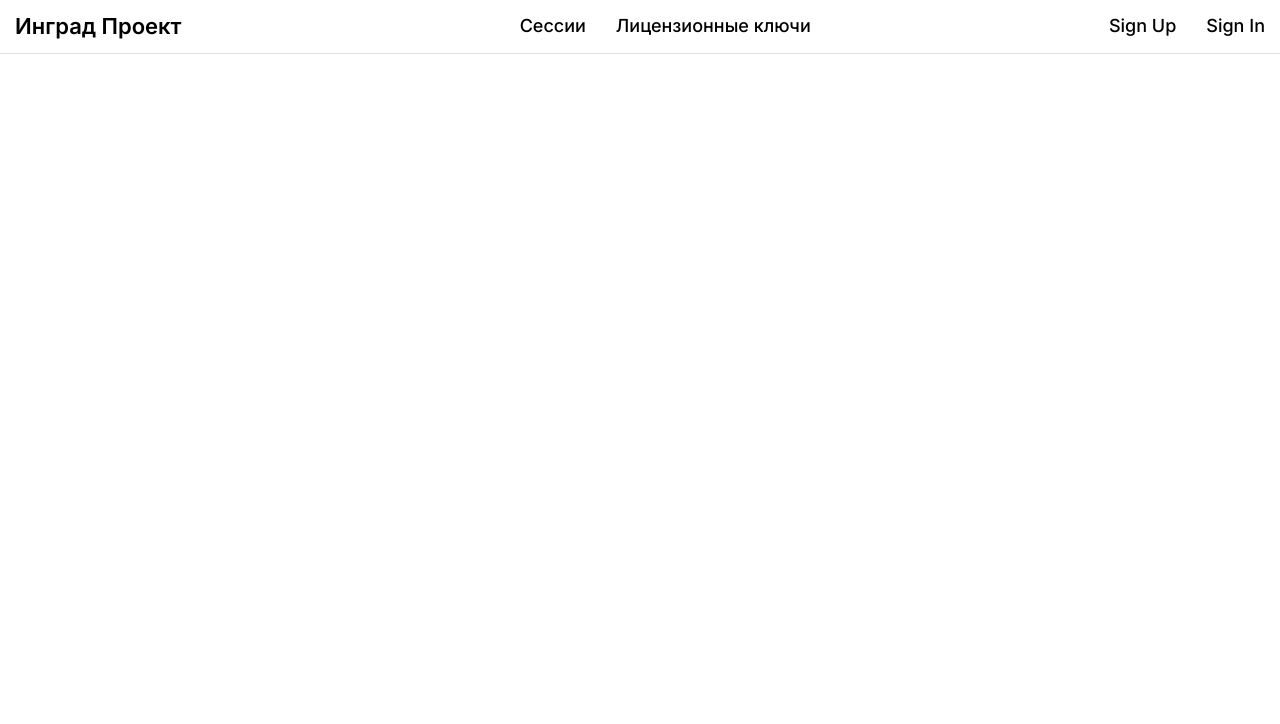
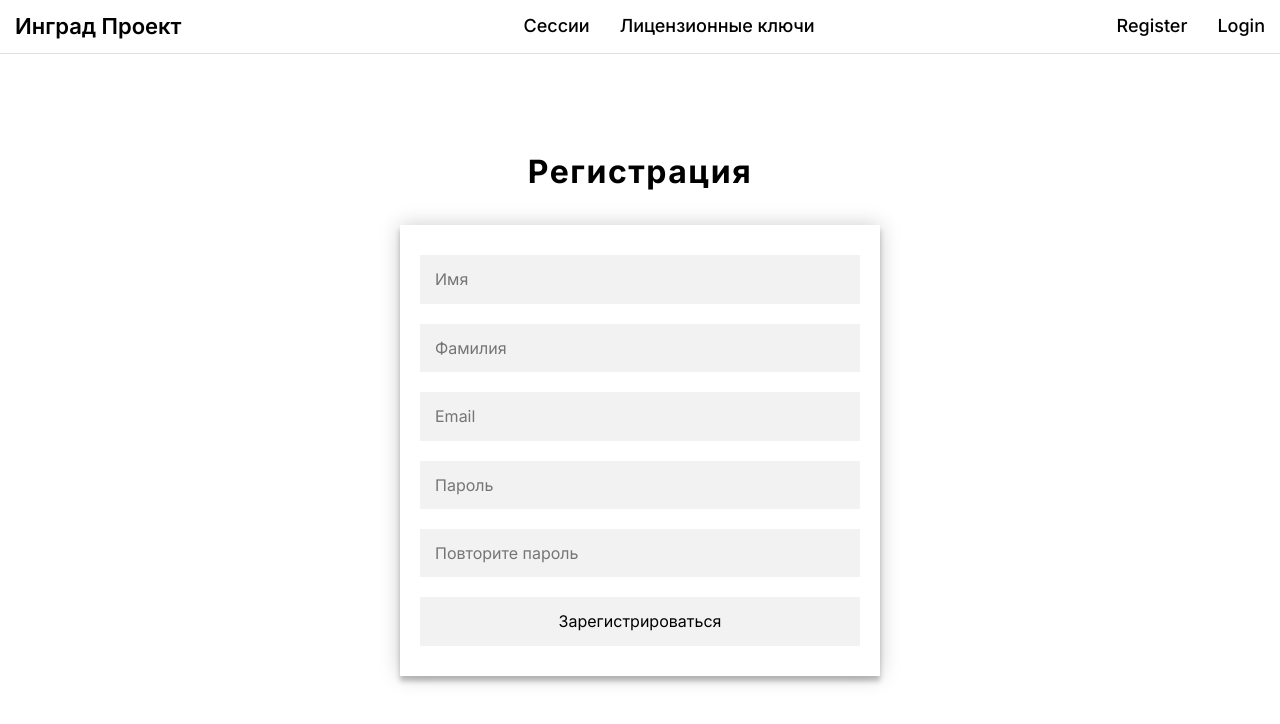
Before and after one commit to Abdurakhman20/ingrad-admin-panel, a React (Vite) app: page /register in a window 1280 px wide. Shown: the top 724 px of the page. Built offline with nearby package versions, Linux system fonts and the light colour scheme.

Commit message:
create register page

```diff
--- a/index.html
+++ b/index.html
@@ -1,5 +1,5 @@
-<!doctype html>
-<html lang="en">
+<!DOCTYPE html>
+<html lang="ru">
   <head>
     <meta charset="UTF-8" />
     <link rel="icon" type="image/svg+xml" href="/vite.svg" />
--- a/src/App.tsx
+++ b/src/App.tsx
@@ -3,8 +3,8 @@ import Home from "./pages/Home/Home";
 import Header from "./components/Header/Header";
 import Sessions from "./pages/Sessions/Sessions";
 import LicenseKeys from "./pages/LicenseKeys/LicenseKeys";
-import SignUp from "./pages/SignUp/SignUp";
-import SignIn from "./pages/SignIn/SignIn";
+import Login from "./pages/Login/Login";
+import Register from "./pages/Register/Register";
 
 function App() {
   return (
@@ -14,8 +14,8 @@ function App() {
         <Route path="/" element={<Home />} />
         <Route path="/sessions" element={<Sessions />} />
         <Route path="/license-keys" element={<LicenseKeys />} />
-        <Route path="/sign-up" element={<SignUp />} />
-        <Route path="/sign-in" element={<SignIn />} />
+        <Route path="/register" element={<Register />} />
+        <Route path="/login" element={<Login />} />
       </Routes>
     </div>
   );
--- a/src/components/Header/Header.tsx
+++ b/src/components/Header/Header.tsx
@@ -26,11 +26,11 @@ const Header = () => {
             </ul>
           </nav>
           <div className={styles.auth}>
-            <Link className={styles.link} to="/sign-up">
-              Sign Up
+            <Link className={styles.link} to="/register">
+              Register
             </Link>
-            <Link className={styles.link} to="/sign-in">
-              Sign In
+            <Link className={styles.link} to="/login">
+              Login
             </Link>
           </div>
         </div>
--- a/src/index.css
+++ b/src/index.css
@@ -1,5 +1,9 @@
 @import "_normalize.css";
 @import url("https://fonts.googleapis.com/css2?family=Inter:wght@100..900&display=swap");
+
+:root {
+  --accent-color: #d0770b;
+}
 
 *,
 ::before,
--- /dev/null
+++ b/src/pages/Login/Login.tsx
@@ -0,0 +1,7 @@
+import React from "react";
+
+const Login: React.FC = () => {
+  return <div className="wrapper">Login</div>;
+};
+
+export default Login;
--- /dev/null
+++ b/src/pages/Register/Register.module.css
@@ -0,0 +1,73 @@
+.register_page {
+  margin-top: 100px;
+}
+
+.title {
+  text-align: center;
+  letter-spacing: 1.5px;
+  margin: 0;
+  margin-bottom: 35px;
+}
+
+.form_container {
+  max-width: 480px;
+  background-color: white;
+  margin: auto;
+  box-shadow: 0 0 20px 0 rgba(0, 0, 0, 0.2), 0 5px 5px 0 rgba(0, 0, 0, 0.24);
+  padding: 10px;
+}
+
+.register_form {
+  display: flex;
+  flex-direction: column;
+  justify-content: space-evenly;
+  padding: 10px;
+}
+
+.success_message {
+  font-family: "Inter", sans-serif;
+  background-color: var(--accent-color);
+  padding: 15px;
+  color: white;
+  text-align: center;
+}
+
+.form_field {
+  margin: 10px 0 10px 0;
+  padding: 15px;
+  font-size: 1.6rem;
+  border: 0;
+  font-family: "Inter", sans-serif;
+}
+
+span {
+  font-family: "Inter", sans-serif;
+  font-size: 1.4rem;
+  color: red;
+  margin-bottom: 15px;
+}
+
+input {
+  background: #f2f2f2;
+}
+
+.error {
+  border-style: solid;
+  border: 2px solid #ffa4a4;
+}
+
+button {
+  color: #000;
+  cursor: pointer;
+  transition: all 0.3s ease-in-out;
+  background-color: #f2f2f2;
+}
+
+button:hover {
+  background: var(--accent-color);
+  color: #fff;
+}
+
+button:disabled {
+  cursor: default;
+}
--- /dev/null
+++ b/src/pages/Register/Register.tsx
@@ -0,0 +1,106 @@
+import React, { useState } from "react";
+import styles from "./Register.module.css";
+
+interface IFormValues {
+  firstName: string;
+  lastName: string;
+  email: string;
+  password: string;
+  passwordAgain: string;
+}
+
+const Register: React.FC = () => {
+  const [values, setValues] = useState<IFormValues>({
+    firstName: "",
+    lastName: "",
+    email: "",
+    password: "",
+    passwordAgain: "",
+  });
+
+  const handleInputChange = (event: React.FormEvent<HTMLInputElement>) => {
+    event.preventDefault();
+
+    const { name, value } = event.currentTarget;
+    setValues((values) => ({
+      ...values,
+      [name]: value,
+    }));
+  };
+
+  const [submitted, setSubmitted] = useState(false);
+  const [valid, setValid] = useState(false);
+
+  const handleSubmit = (event: React.FormEvent<HTMLFormElement>) => {
+    event.preventDefault();
+    if (
+      values.firstName &&
+      values.lastName &&
+      values.email &&
+      values.password &&
+      values.passwordAgain
+    ) {
+      setValid(true);
+    }
+    setSubmitted(true);
+  };
+
+  const fields = [
+    { name: "firstName", type: "text", placeholder: "Имя" },
+    { name: "lastName", type: "text", placeholder: "Фамилия" },
+    { name: "email", type: "email", placeholder: "Email" },
+    { name: "password", type: "password", placeholder: "Пароль" },
+    {
+      name: "passwordAgain",
+      type: "password",
+      placeholder: "Повторите пароль",
+    },
+  ];
+
+  return (
+    <div className={styles.register_page}>
+      <div className="wrapper">
+        <h1 className={styles.title}>Регистрация</h1>
+        <div className={styles.form_container}>
+          <form className={styles.register_form} onSubmit={handleSubmit}>
+            {submitted && valid && (
+              <div className={styles.success_message}>
+                <h3>
+                  Добро пожаловать {values.firstName} {values.lastName}{" "}
+                </h3>
+                <div> Ваша регистрация прошла успешно! </div>
+              </div>
+            )}
+
+            {!valid &&
+              fields.map((field) => (
+                <React.Fragment key={field.name}>
+                  <input
+                    className={styles.form_field}
+                    type={field.type}
+                    placeholder={field.placeholder}
+                    name={field.name}
+                    value={values[field.name as keyof IFormValues]}
+                    onChange={handleInputChange}
+                  />
+                  {submitted && !values[field.name as keyof IFormValues] && (
+                    <span id={`${field.name}-error`}>
+                      Пожалуйста напишите {field.placeholder.toLowerCase()}
+                    </span>
+                  )}
+                </React.Fragment>
+              ))}
+
+            {!valid && (
+              <button className={styles.form_field} type="submit">
+                Зарегистрироваться
+              </button>
+            )}
+          </form>
+        </div>
+      </div>
+    </div>
+  );
+};
+
+export default Register;
--- a/src/pages/SignIn/SignIn.tsx
+++ /dev/null
@@ -1,7 +0,0 @@
-import React from "react";
-
-const SignIn: React.FC = () => {
-  return <div className="wrapper">Sign In</div>;
-};
-
-export default SignIn;
--- a/src/pages/SignUp/SignUp.tsx
+++ /dev/null
@@ -1,7 +0,0 @@
-import React from "react";
-
-const SignUp: React.FC = () => {
-  return <div className="wrapper">Sign Up</div>;
-};
-
-export default SignUp;
```
